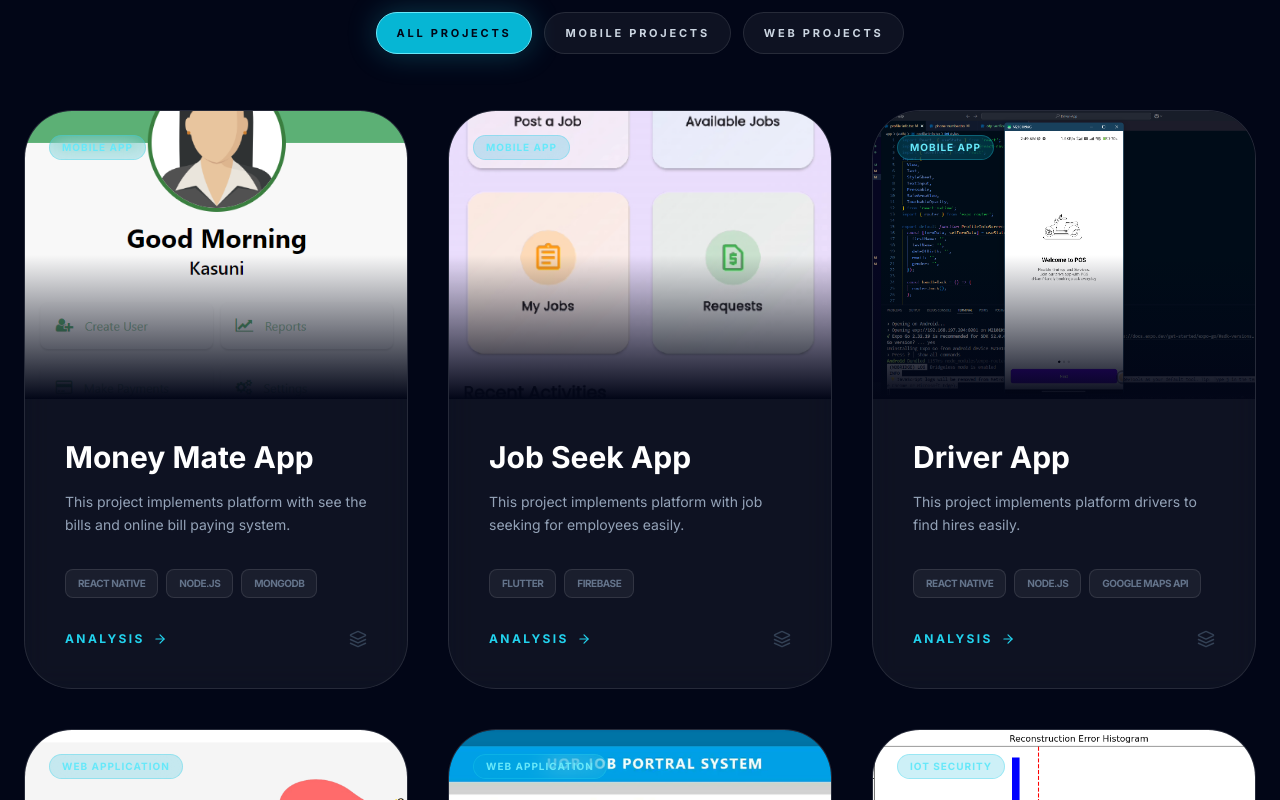
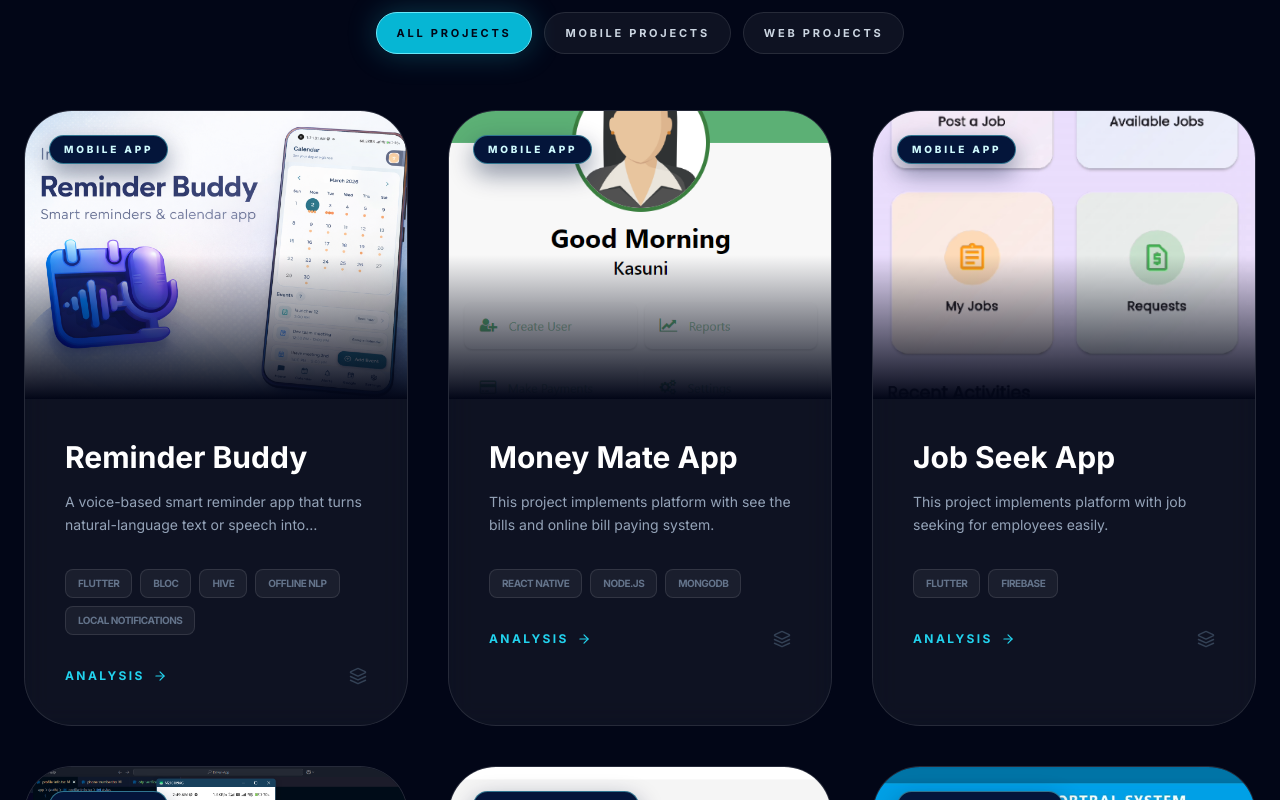
Before and after one commit to NnAsankaMadushan/Asanka-Madushan, a React (Vite) app: page / in a window 1280 px wide. Shown: the part 2440-3240 px from the top of the page. Built offline with nearby package versions, Linux system fonts and the light colour scheme.

Commit message:
project updated

```diff
--- a/components/Projects.tsx
+++ b/components/Projects.tsx
@@ -113,8 +113,8 @@ const Projects: React.FC = () => {
                   className="w-full h-full object-cover transform group-hover:scale-110 transition-transform duration-1000"
                 />
                 <div className="absolute inset-0 bg-gradient-to-t from-[#020617] via-transparent to-transparent" />
-                <div className="absolute top-6 left-6 flex gap-2">
-                  <span className="px-3 py-1 bg-cyan-500/20 backdrop-blur-md border border-cyan-400/30 text-[10px] font-bold text-cyan-300 rounded-full uppercase tracking-widest">
+                <div className="absolute top-6 left-6 z-10 flex gap-2">
+                  <span className="whitespace-nowrap rounded-full border border-cyan-300/45 bg-[#04153a] px-3.5 py-1.5 text-[10px] font-black uppercase tracking-[0.28em] text-cyan-100 shadow-[0_10px_24px_rgba(4,21,58,0.45)]">
                     {project.category}
                   </span>
                 </div>
--- a/constants.tsx
+++ b/constants.tsx
@@ -100,6 +100,22 @@ export const PROJECTS: Project[] = [
       { label: 'Detection', value: 'Real-time' },
       { label: 'ML Model', value: 'Autoencoder' }
     ]
+  },
+  {
+    id: '8',
+    title: 'Reminder Buddy',
+    category: 'Mobile App',
+    description: 'A voice-based smart reminder app that turns natural-language text or speech into structured reminders with offline parsing and calendar-aware workflows.',
+    longDescription: 'Reminder Buddy is a Flutter mobile app that converts natural-language text and voice inputs into structured reminders using an offline rule-based NLP parser for date, time, and location extraction. It uses BLoC for modular state management, Hive for local persistence, and supports full reminder lifecycle flows including create, edit, delete, and reschedule with real-time calendar updates. The app also integrates timezone-aware local notifications and optional Google Calendar sync for upcoming-event fetches and in-app event creation.',
+    image: '/projects/Reminder Buddy/Reminder Buddy.png',
+    tags: ['Flutter', 'BLoC', 'Hive', 'Offline NLP', 'Local Notifications', 'Google Calendar API'],
+    link: '#',
+    stats: [
+      { label: 'Platform', value: 'Mobile' },
+      { label: 'Parsing', value: 'Offline NLP' },
+      { label: 'Sync', value: 'Calendar Ready' }
+    ],
+    video: '/projects/Reminder Buddy/Reminder Buddy.mp4'
   },
   {
     id: '4',
```
Also changed, not shown: public/projects/Reminder Buddy/Reminder Buddy.png (added).
